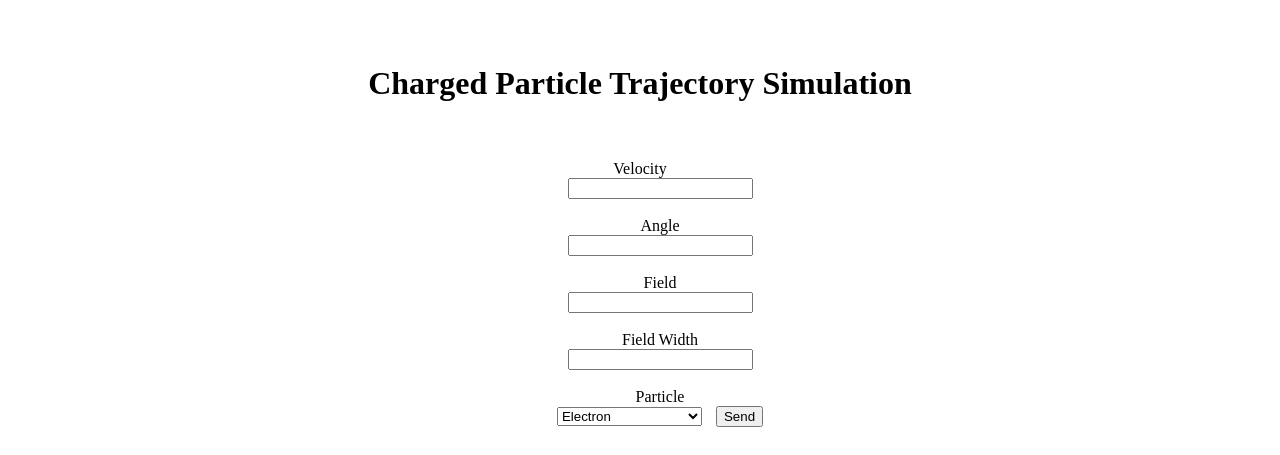
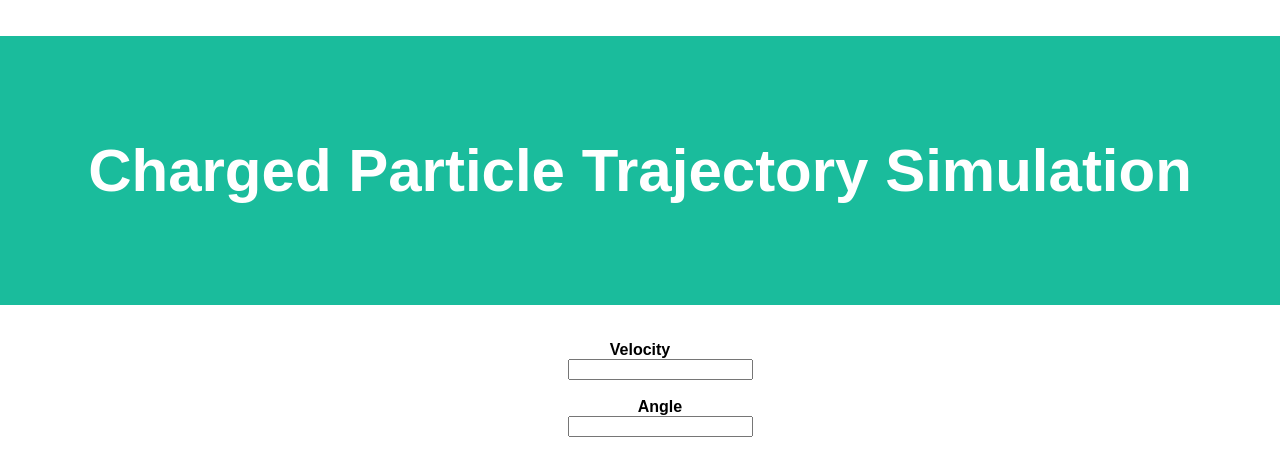
Before and after one commit to Olivverde/ParticleSimulator, a Flask app: page / in a window 1280 px wide. Shown: the top 455 px of the page. Run offline with Flask 2, Linux system fonts and the light colour scheme; some libraries are stand-ins or nearby versions.

Commit message:
UX has been improved 2.0

```diff
--- a/templates/base/base.html
+++ b/templates/base/base.html
@@ -1,10 +1,30 @@
 <html>
 <head>
     <title>Charged Particle Trajectory Simulation</title>
+	<style>
+/* Style the body */
+	body {
+	font-family: Arial;
+	margin: 0;
+	}
+
+/* Header/Logo Title */
+	.header {
+	padding: 60px;
+	text-align: center;
+	background: #1abc9c;
+	color: white;
+	font-size: 30px;
+	}
+
+/* Page Content */
+	</style>
 </head>
 <body>
 	<br></br>
-    <h1 align="center">Charged Particle Trajectory Simulation</h1>
+	<div class = 'header'>
+    	<h1 align="center">Charged Particle Trajectory Simulation</h1>
+    </div>
     {% block content %}
     {% endblock  %}
 
--- a/templates/index.html
+++ b/templates/index.html
@@ -2,7 +2,7 @@
 {% block content %}
 
 	{% from "_macro.html" import render_field %}
-	<form name="sentMessage" id="contactForm" method="POST" align = "center">
+	<b><form name="sentMessage" id="contactForm" method="POST" align = "center">
 		<br></br>
 		{{ render_field(form.Vp) }}
 		<br></br>
@@ -14,7 +14,7 @@
 		<br></br>
 		{{ render_field(form.particle) }}
 		<button type="submit" style="margin-left: 10px">Send</button>
-	</form>
+	</form></b>
 	<br></br>
 	<div align ="center">
 		<img src={{ _url }} alt="Chart">
```
Also changed, not shown: static/new_plot4.png (deleted).
